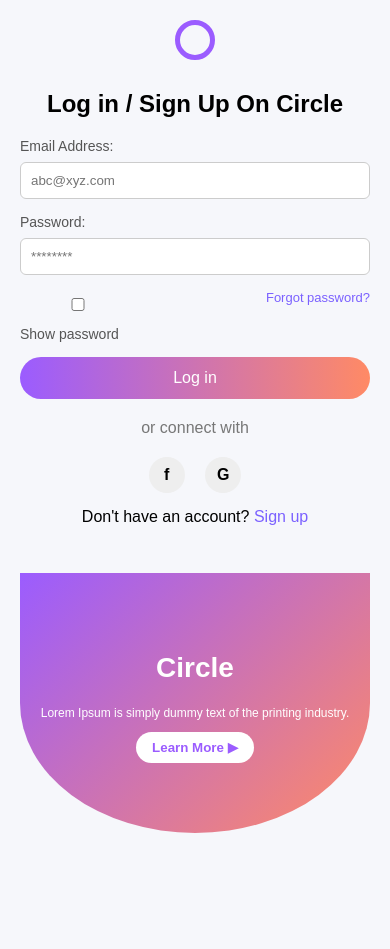
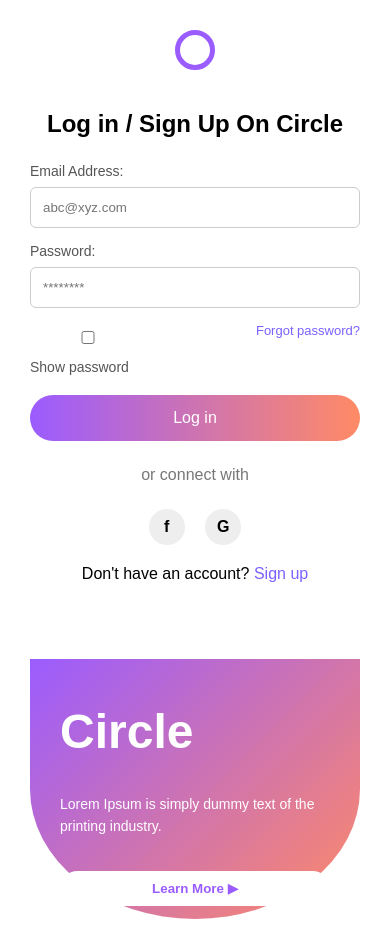
Before and after one commit to souad-khouyazine/log-in-sign-up, a plain HTML site: page index.html in a window 390 px wide. Before the commit the page ends 844 px from the top, so only its background shows below. Drawn offline with Linux system fonts and the light colour scheme.

Commit message:
Refactor CSS for improved layout and responsiveness
Updated styles for layout, spacing, and button interactions.

```diff
--- a/style.css
+++ b/style.css
@@ -1,4 +1,3 @@
-/* GENERAL RESET */
 * {
   box-sizing: border-box;
   font-family: Arial, sans-serif;
@@ -8,22 +7,23 @@ body {
   margin: 0;
   background: #f6f7fb;
   display: flex;
-  justify-content: center; /* يوسط الصفحة */
+  justify-content: center;
 }
 
 /* CONTAINER */
 .container {
-  width: 400px; /* عرض الهاتف */
-  max-width: 100%;
+  width: 100%;
+  max-width: 1200px;
+  height: 100vh;
   display: flex;
-  height: 100vh;
+  background: white;
   box-shadow: 0 0 20px rgba(0,0,0,0.1);
 }
 
 /* LEFT */
 .left {
-  width: 45%;
-  padding: 20px; /* أقل padding باش يتناسب مع 400px */
+  width: 40%;
+  padding: 60px;
   display: flex;
   flex-direction: column;
   justify-content: center;
@@ -34,12 +34,12 @@ body {
   height: 40px;
   border: 5px solid #9b5cff;
   border-radius: 50%;
-  margin: 0 auto 10px auto; /* يوسط */
+  margin: 0 auto 20px;
 }
 
 h2 {
-  margin-bottom: 20px;
   text-align: center;
+  margin-bottom: 25px;
 }
 
 label {
@@ -49,7 +49,7 @@ label {
 
 input {
   width: 100%;
-  padding: 10px;
+  padding: 12px;
   margin: 8px 0 15px;
   border-radius: 6px;
   border: 1px solid #ccc;
@@ -59,27 +59,27 @@ input {
   display: flex;
   justify-content: space-between;
   font-size: 13px;
-  margin-bottom: 15px;
+  margin-bottom: 20px;
 }
 
 .row a {
+  color: #7b61ff;
   text-decoration: none;
-  color: #7b61ff;
 }
 
 .login-btn {
-  width: 100%;
-  padding: 12px;
+  padding: 14px;
+  border-radius: 30px;
   border: none;
-  border-radius: 30px;
+  background: linear-gradient(to right, #9b5cff, #ff8a65);
   color: white;
   font-size: 16px;
-  background: linear-gradient(to right, #9b5cff, #ff8a65);
+  cursor: pointer;
 }
 
 .or {
   text-align: center;
-  margin: 20px 0;
+  margin: 25px 0;
   color: #777;
 }
 
@@ -88,19 +88,19 @@ input {
 }
 
 .social span {
-  display: inline-block;
   width: 36px;
   height: 36px;
   line-height: 36px;
+  display: inline-block;
+  background: #eee;
   border-radius: 50%;
-  background: #eee;
   margin: 0 8px;
   font-weight: bold;
 }
 
 .signup {
   text-align: center;
-  margin-top: 15px;
+  margin-top: 20px;
 }
 
 .signup a {
@@ -110,77 +110,94 @@ input {
 
 /* RIGHT */
 .right {
-  width: 55%;
-  display: flex;
-  align-items: center;
-  justify-content: center;
+  width: 60%;
+  position: relative;
   overflow: hidden;
 }
 
 .circle {
-  width: 90%;
-  height: 90%;
-  border-radius: 50%;
+  position: absolute;
+  width: 900px;
+  height: 450px; /* semicircle */
   background: linear-gradient(135deg, #9b5cff, #ff8a65);
+  border-radius: 50% 50% 0 0; /* top half semicircle */
+  right: -200px;
+  top: 50%;
+  transform: translateY(-50%);
+  color: white;
+  padding: 60px;
   display: flex;
   flex-direction: column;
-  align-items: center;
   justify-content: center;
-  color: white;
-  text-align: center;
-  padding: 10px;
 }
 
 .circle h1 {
-  font-size: 32px; /* أصغر text */
-  margin: 10px 0;
+  font-size: 48px;
+  margin-bottom: 20px;
 }
 
 .circle p {
-  font-size: 12px;
-  line-height: 1.5;
-  margin: 10px 0;
+  font-size: 14px;
+  max-width: 320px;
+  line-height: 1.6;
 }
 
 .learn {
-  padding: 8px 16px;
+  margin-top: 20px;
+  padding: 10px 22px;
   border-radius: 25px;
   border: none;
   background: white;
   color: #9b5cff;
   font-weight: bold;
+  cursor: pointer;
 }
 
-/* HIDDEN CLASS */
-.hidden {
-  display: none;
-}
-
-/* 📱 MOBILE FIX */
+/* MOBILE */
 @media (max-width: 768px) {
   .container {
-    width: 100%;
     flex-direction: column;
-    box-shadow: none;
+    height: auto;
   }
 
   .left, .right {
     width: 100%;
-    padding: 20px;
+    padding: 30px;
   }
 
   .circle {
+    position: relative;
     width: 100%;
     height: 260px;
-    border-radius: 0 0 50% 50%;
-    padding: 20px;
-  }
-
-  .circle h1 {
-    font-size: 28px;
-  }
-
-  .circle p {
-    font-size: 12px;
+    border-radius: 0 0 50% 50%; /* semicircle at bottom */
+    right: 0;
+    top: 0;
+    transform: none;
+    padding: 30px;
   }
 }
+/* BUTTON INTERACTIONS */
+button {
+  transition: all 0.3s ease;
+}
+
+button:hover {
+  transform: translateY(-2px);
+  box-shadow: 0 8px 20px rgba(0,0,0,0.15);
+}
+
+button:active {
+  transform: scale(0.96);
+}
+
+/* SOCIAL BUTTONS */
+.social span {
+  cursor: pointer;
+  transition: all 0.3s ease;
+}
+
+.social span:hover {
+  background: linear-gradient(135deg, #9b5cff, #ff8a65);
+  color: white;
+  transform: scale(1.1);
+}
```
